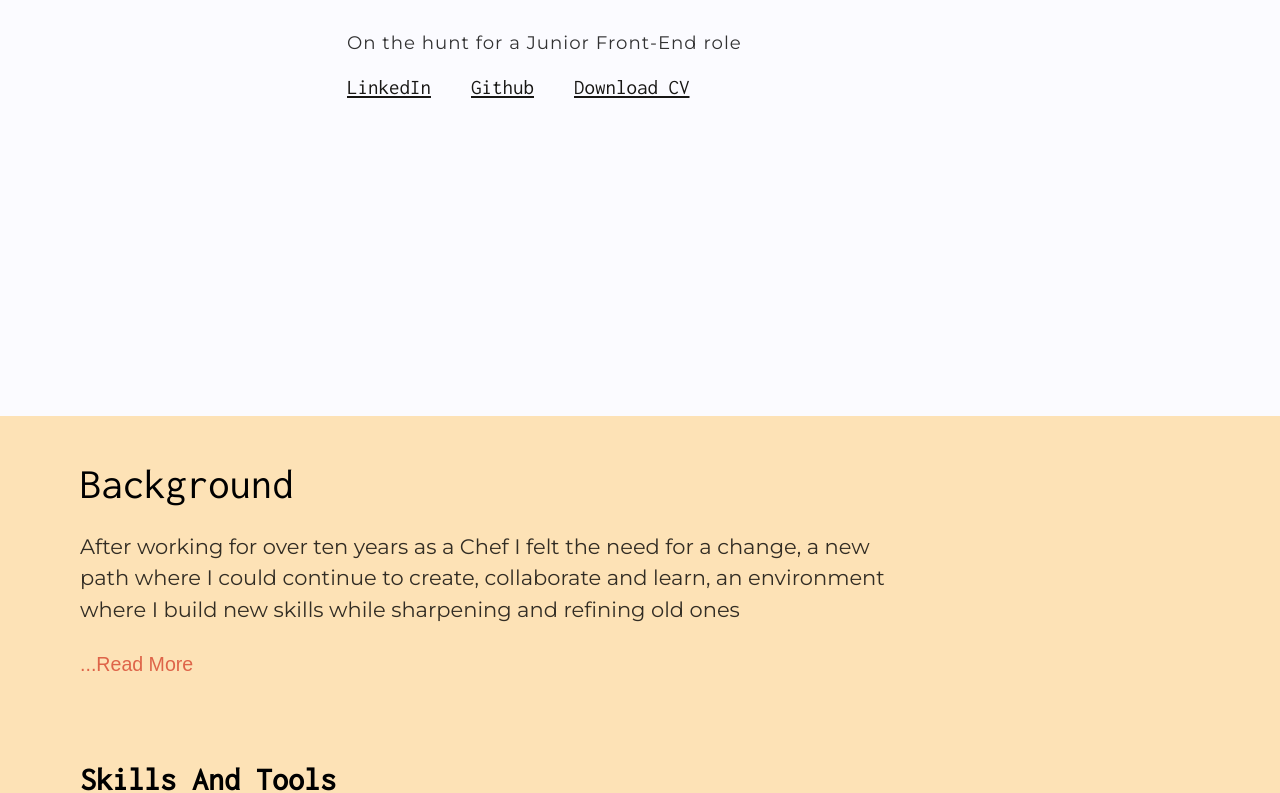
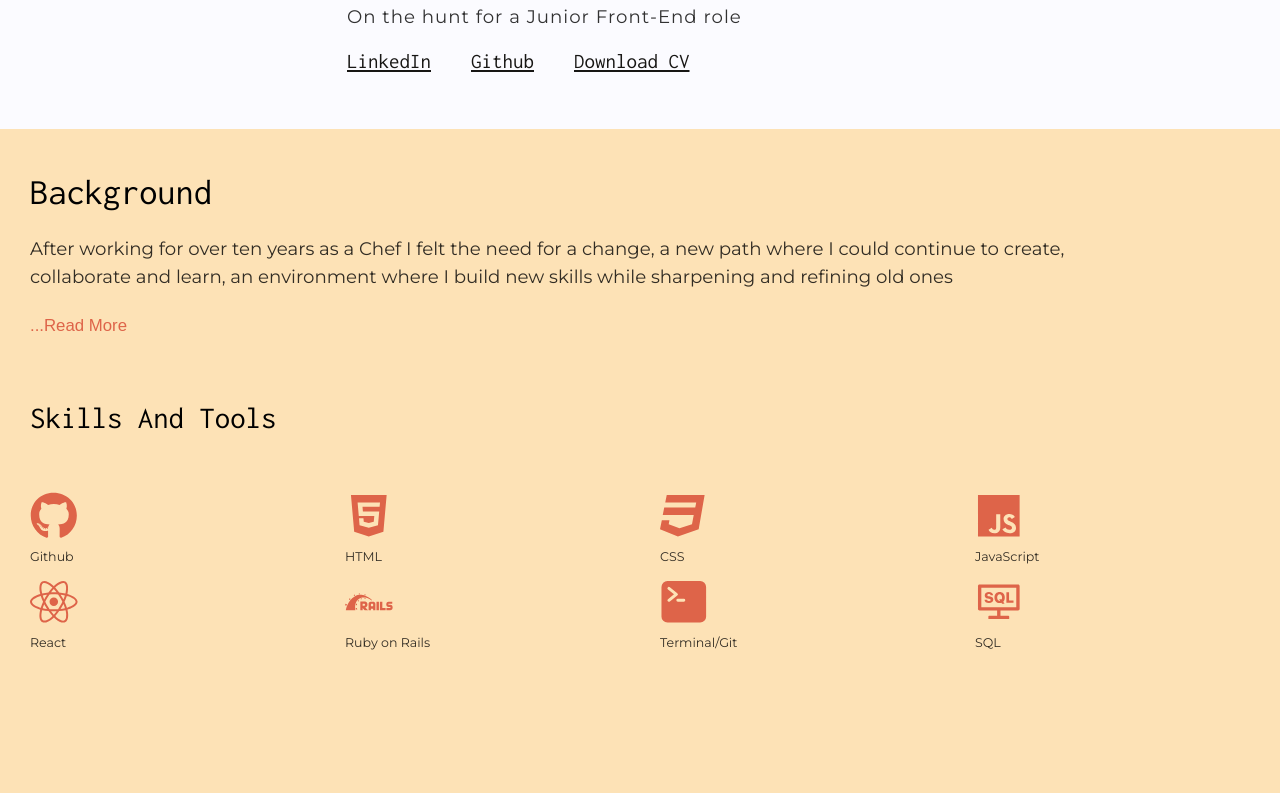
Before and after one commit to AndrewJBGrant/my-website, a React (Create React App) app: page / in a window 1280 px wide. Shown: the part 448-1241 px from the top of the page. Built offline with nearby package versions, Linux system fonts and the light colour scheme.

Commit message:
about page

```diff
--- a/src/About.css
+++ b/src/About.css
@@ -9,6 +9,18 @@
   white-space:pre-wrap;
 }
 
+.read-more-button {
+  border:none;
+  color: #de6449;
+  background-color:#FDE2B6;
+  font-size: 1.4rem;
+  margin-top: 10px;
+}
+
+.read-more-button:hover {
+  /* color: aquamarine; */
+  cursor: pointer;
+}
 
 .skills-heading {
   margin-top: 80px;
@@ -26,15 +38,7 @@
   padding-bottom: 38px;
 }
 
-.read-more-button {
-  border:none;
-  color: #de6449;
-  background-color:#FDE2B6;
-  font-size: 1.4rem;
-  margin-top: 10px;
+.icons {
+  color: #DE6449;
+   font-size: 4rem;
 }
-
-.read-more-button:hover {
-  /* color: aquamarine; */
-  cursor: pointer;
-}
--- a/src/About.js
+++ b/src/About.js
@@ -63,35 +63,35 @@ function About() {
         <h3 className="skills-heading">Skills and Tools</h3>
         <div className="skills">
           <div>
-            <FaGithub color="#DE6449" fontSize="4rem" />
+            <FaGithub className="icons" />
             <p>Github</p>
           </div>
           <div>
-            <FaHtml5 color="#DE6449" fontSize="4rem" />
+            <FaHtml5 className="icons" />
             <p>HTML</p>
           </div>
           <div>
-            <FaCss3 color="#DE6449" fontSize="4rem" />
+            <FaCss3 className="icons" />
             <p>CSS</p>
           </div>
           <div>
-            <IoLogoJavascript color="#DE6449" fontSize="4rem" />
+            <IoLogoJavascript className="icons" />
             <p>JavaScript</p>
           </div>
           <div>
-            <FaReact color="#DE6449" fontSize="4rem" />
+            <FaReact className="icons" />
             <p>React</p>
           </div>
           <div>
-            <SiRubyonrails color="#DE6449" fontSize="4.2rem" />
+            <SiRubyonrails className="icons" color="#DE6449" fontSize="4.2rem" />
             <p>Ruby on Rails</p>
           </div>
           <div>
-            <IoTerminal color="#DE6449" fontSize="4rem" />
+            <IoTerminal className="icons" />
             <p>Terminal/Git</p>
           </div>
           <div>
-            <AiOutlineConsoleSql color="#DE6449" fontSize="4rem" />
+            <AiOutlineConsoleSql className="icons" />
             <p>SQL</p>
           </div>
         </div>
--- a/src/App.css
+++ b/src/App.css
@@ -1,12 +1,20 @@
 @media (max-width: 84em) {
+  /* All Pages */
   .nav-center a {
-    margin-left: 10px;
+    margin-left: 24px;
   }
-section {
- padding: 50px;
-}
+
   .text-left {
     margin: 10px;
+  }
+
+  /* Home Page */
+  section {
+    padding: 24px;
+  }
+
+  .home {
+    min-height: auto;
   }
 
   .el-4-avatar {
@@ -35,9 +43,9 @@ section {
     letter-spacing: 1px;
   }
 
-.el-3-links {
-  padding-top: 0px;
-}
+  .el-3-links {
+    padding-top: 0px;
+  }
 
   .el-3-links h3 {
     display: flex;
@@ -47,4 +55,55 @@ section {
     text-decoration: underline;
     /* margin-top: 20px; */
   }
+
+  /* About Me Page */
+
+  .about-flex h1 {
+    font-size: 2.6em;
+  }
+  .about-flex {
+    padding-top: 40px;
+    padding-left: 30px;
+  }
+
+  .paragragh p {
+    width: 86%;
+    font-size: 1.3rem;
+    white-space: pre-wrap;
+  }
+  .read-more-button {
+    font-size: 1.2rem;
+    margin-top: 8px;
+  }
+
+  .read-more-button:hover {
+    /* color: aquamarine; */
+    cursor: pointer;
+  }
+
+  .skills-heading {
+    margin-top: 60px;
+    font-size: 2.2rem;
+    font-weight: 300;
+  }
+
+
+  .skills {
+    margin-top: 60px;
+    align-items: center;
+
+
+    display: grid;
+    grid-template-columns: repeat(4, 1fr);
+    grid-template-rows: 80px;
+    column-gap: 10px;
+    padding-bottom: 28px;
+  }
+  .skills p {
+    font-size: 0.9em;
+  }
+
+  .icons {
+    font-size: 3.4em;
+  }
 }
```
